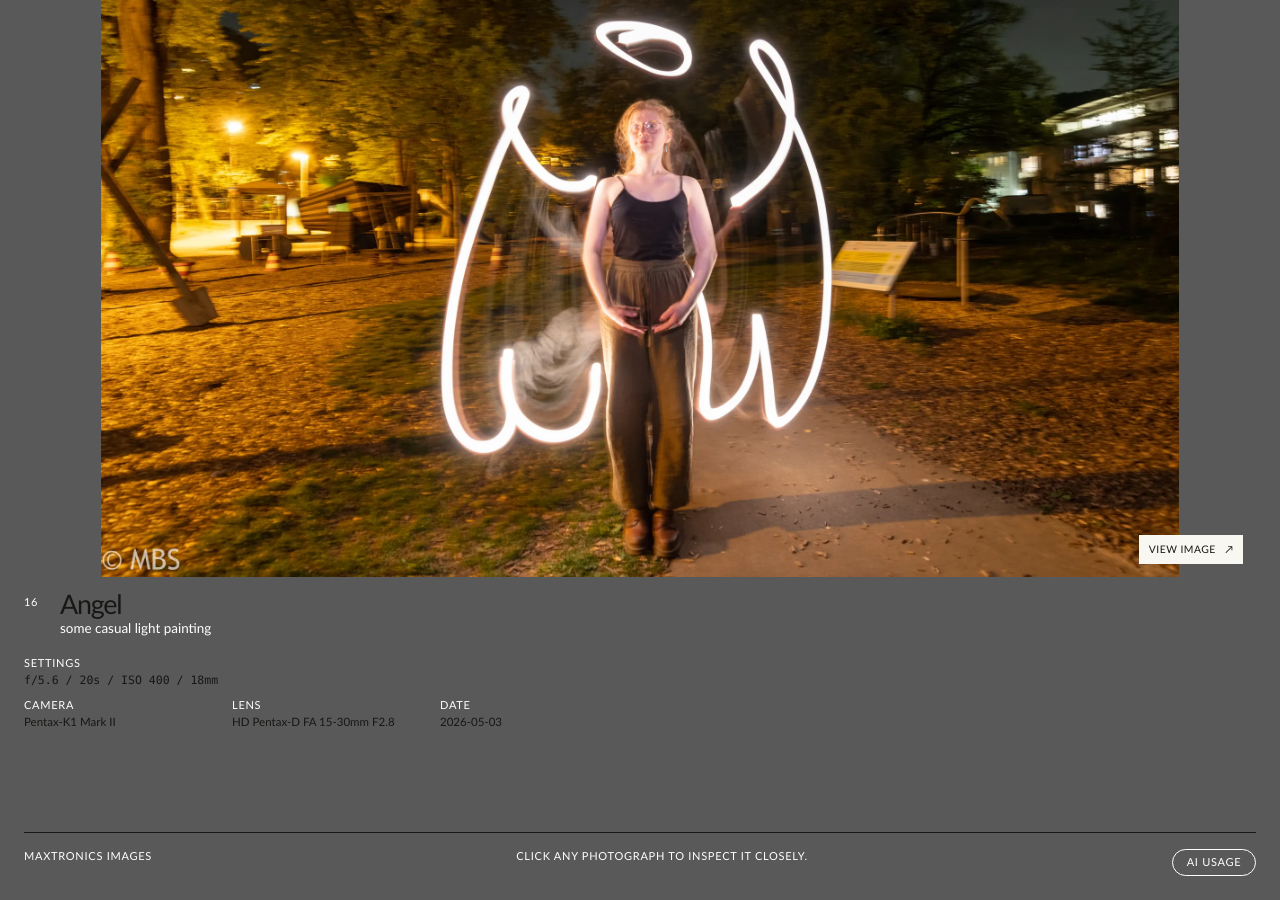
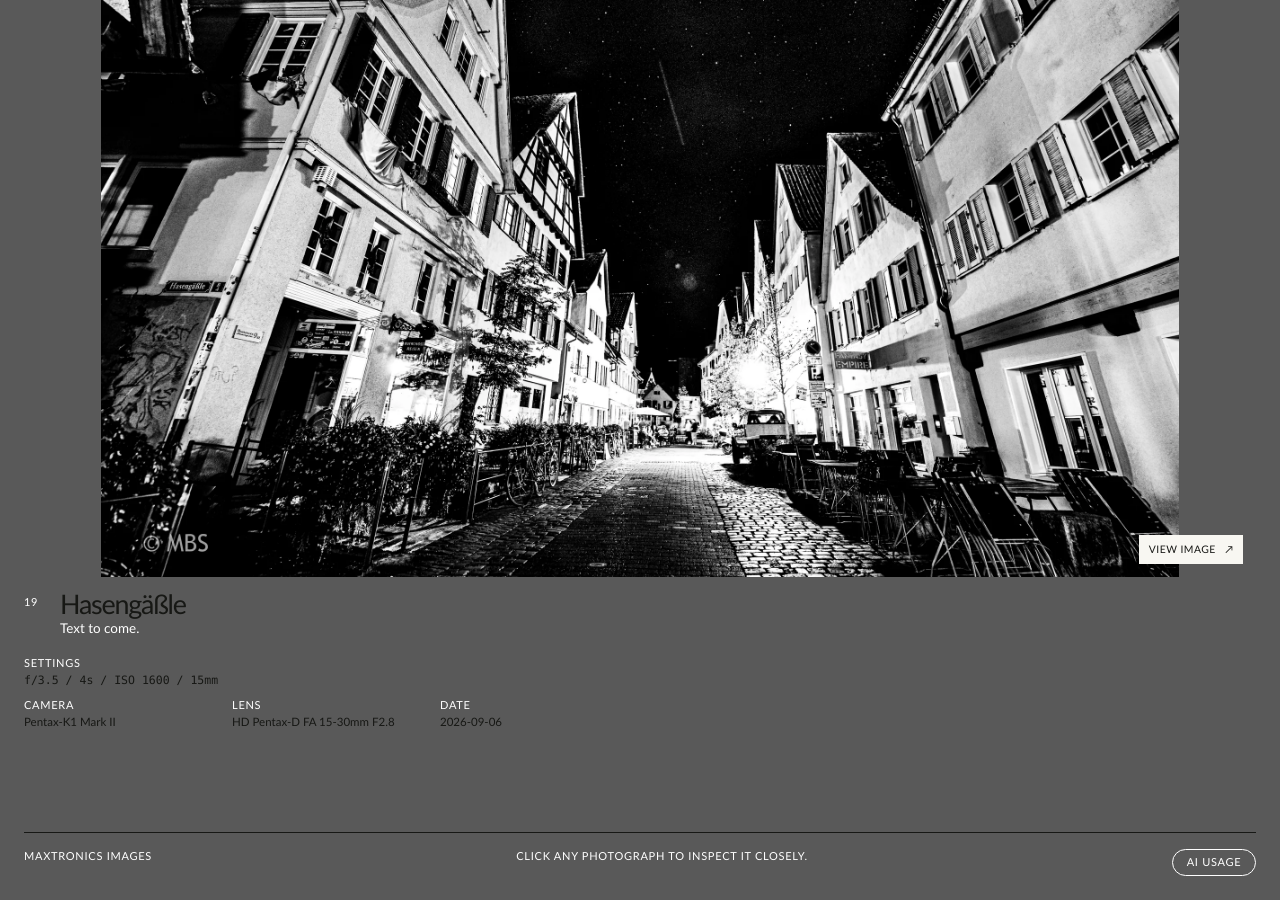
Before and after one commit to Bloodwing1/Bloodwing1.github.io, a Jekyll site: the page built from index.md, in a window 1280 px wide and 900 px high, scrolled down 730 px. Built offline with Jekyll 4.4.1, drawn with Linux system fonts in a browser that asks for light colours.

Commit message:
Add Hasengäßle (no. 19) and feature it as picture of the day

```diff
--- a/_data/featured.yml
+++ b/_data/featured.yml
@@ -9,6 +9,6 @@
 # To rotate: move the current `image` path to the top of `past`, set the new
 # `image`, and write a fresh `note`.
 
-image: "/assets/WebPics2/MBS_4720.webp"
+image: "/assets/WebPics2/MBS_7640.webp"
 note: ""
 past: []
--- a/_data/gallery.yml
+++ b/_data/gallery.yml
@@ -138,3 +138,18 @@ images:
     camera:
       model: "Sprocket Rocket"
       lens: "Built in"
+
+  - title: "Hasengäßle"
+    path: "/assets/WebPics2/MBS_7640.webp"
+    description: "Text to come."
+    date: "2026-09-06"
+    width: 2400
+    height: 1602
+    settings:
+      aperture: "f/3.5"
+      shutter_speed: "4s"
+      iso: "ISO 1600"
+      focal_length: "15mm"
+    camera:
+      model: "Pentax-K1 Mark II"
+      lens: "HD Pentax-D FA 15-30mm F2.8"
```
Also changed, not shown: assets/WebPics2/MBS_7640.webp (added).
